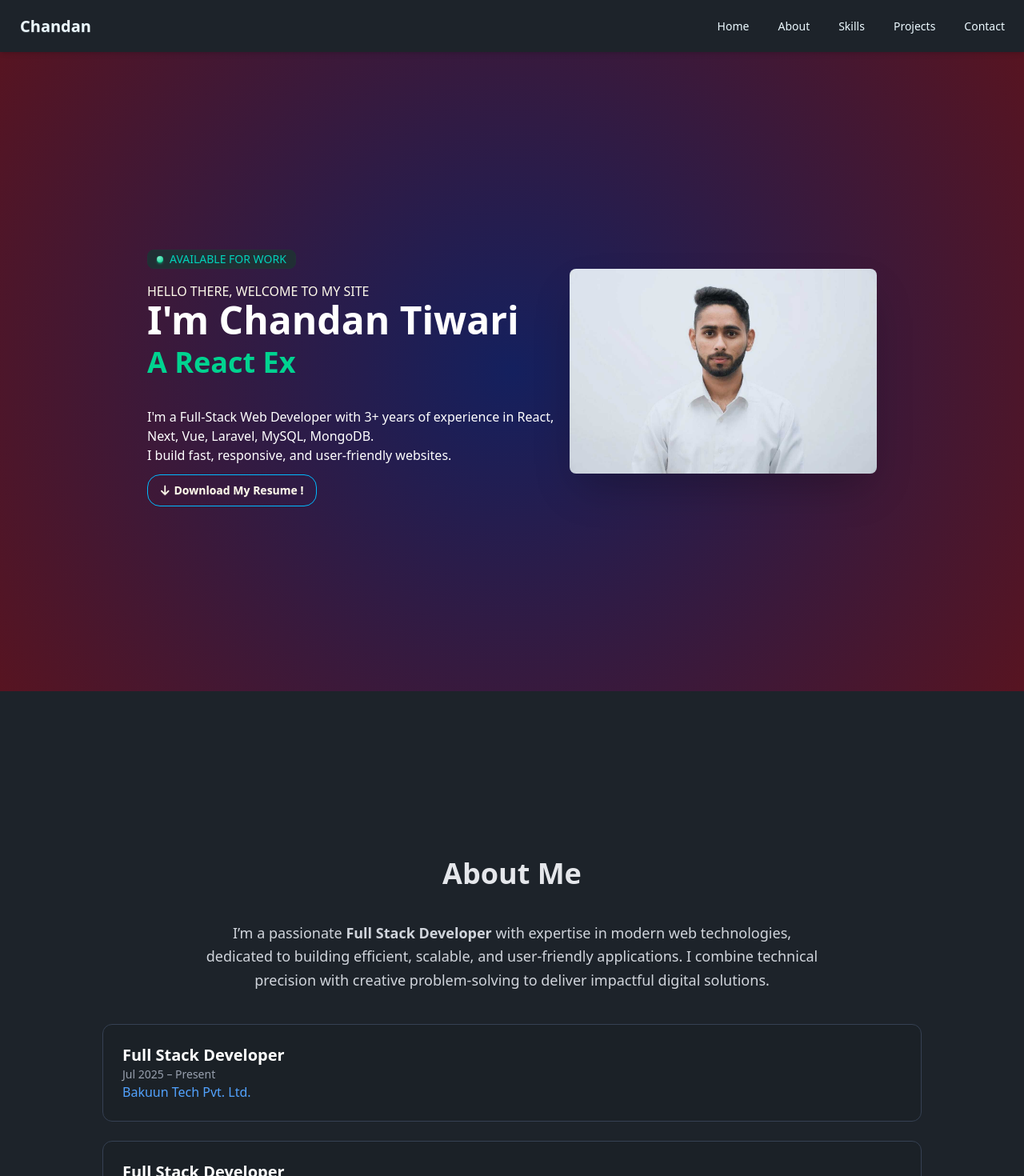
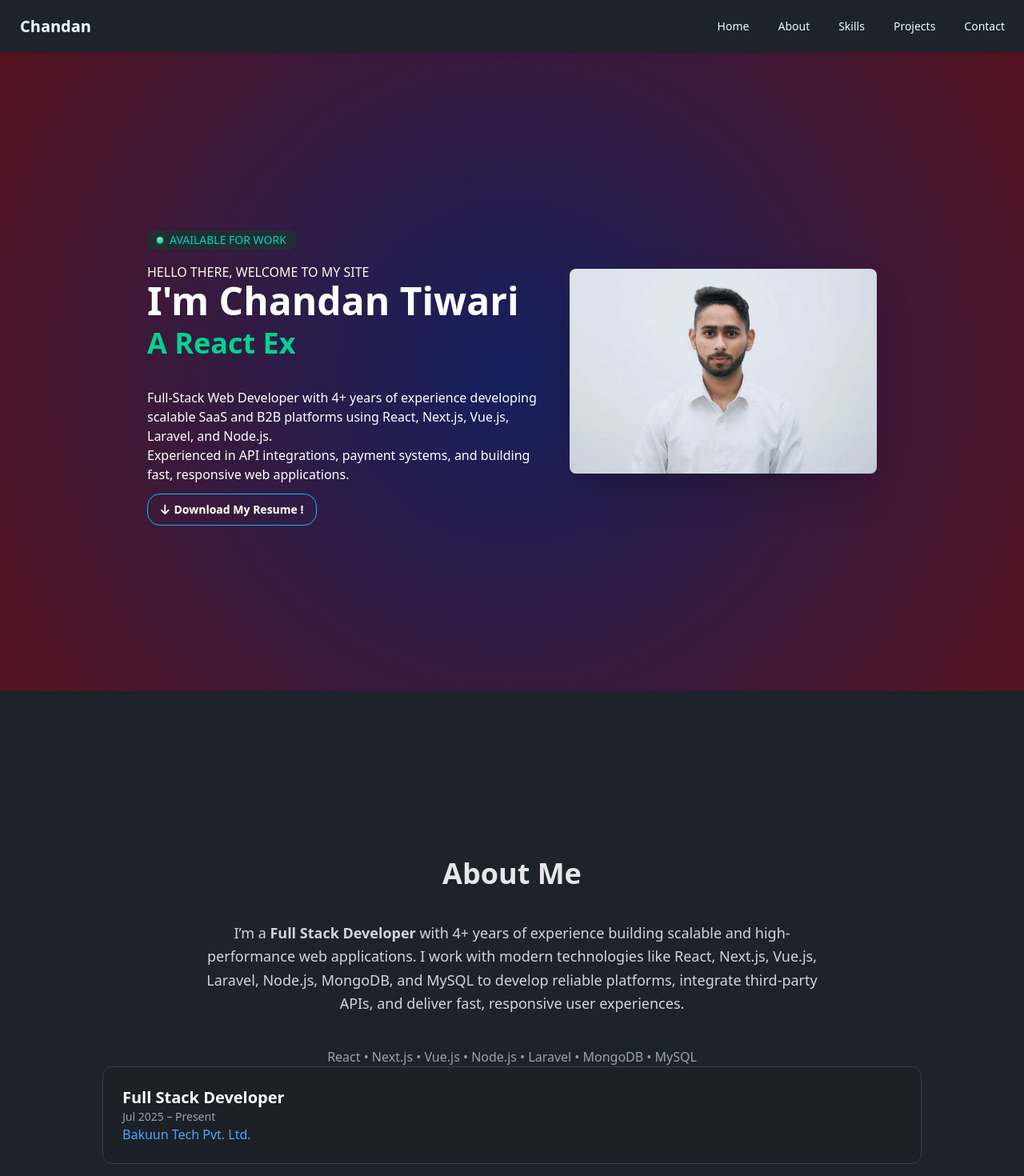
Before and after one commit to 2chandan1/Portfolio, a React (Vite) app: page / in a window 1280 px wide. Shown: the top 1470 px of the page at 80% size. Built offline with nearby package versions, Linux system fonts and the light colour scheme.

Commit message:
Update in resume

```diff
--- a/src/App.jsx
+++ b/src/App.jsx
@@ -2,7 +2,6 @@
 import Navbar from './components/Navbar';
 import Hero from './components/Hero';
 import About from './components/About';
-// import Skills from './components/Skills';
 import Skills from './components/SkilsAndExperience';
 import Projects from './components/Projects';
 import Contact from './components/Contact';
--- a/src/components/About.jsx
+++ b/src/components/About.jsx
@@ -1,4 +1,3 @@
-import React from "react";
 
 const experiences = [
   {
@@ -45,12 +44,15 @@
           data-aos="fade-up"
           data-aos-delay="100"
         >
-          I’m a passionate <strong>Full Stack Developer</strong> with expertise in
-          modern web technologies, dedicated to building efficient, scalable, and
-          user-friendly applications. I combine technical precision with creative
-          problem-solving to deliver impactful digital solutions.
+          I’m a <strong>Full Stack Developer</strong> with 4+ years of experience building
+          scalable and high-performance web applications. I work with modern technologies
+          like React, Next.js, Vue.js, Laravel, Node.js, MongoDB, and MySQL to develop
+          reliable platforms, integrate third-party APIs, and deliver fast, responsive
+          user experiences.
         </p>
-
+      <p className="text-center text-gray-400">
+        React • Next.js • Vue.js • Node.js • Laravel • MongoDB • MySQL
+      </p>
         {/* Experience Section */}
         <div className="space-y-6 mb-12">
           {experiences.map((exp, i) => (
--- a/src/components/Hero.jsx
+++ b/src/components/Hero.jsx
@@ -39,9 +39,8 @@
               </span>
             </h1>
             <p className="py-3">
-              I'm a Full-Stack Web Developer with 3+ years of experience in
-              React, Next, Vue, Laravel, MySQL, MongoDB.
-              <br /> I build fast, responsive, and user-friendly websites.
+              Full-Stack Web Developer with 4+ years of experience developing scalable SaaS and B2B platforms using React, Next.js, Vue.js, Laravel, and Node.js.
+              <br /> Experienced in API integrations, payment systems, and building fast, responsive web applications.
             </p>
 
             <a href="/Resume.pdf" download>
--- a/src/components/SkilsAndExperience.jsx
+++ b/src/components/SkilsAndExperience.jsx
@@ -1,4 +1,3 @@
-import React from "react";
 import { motion } from "framer-motion";
 import { Code, Briefcase } from "lucide-react";
 
```
